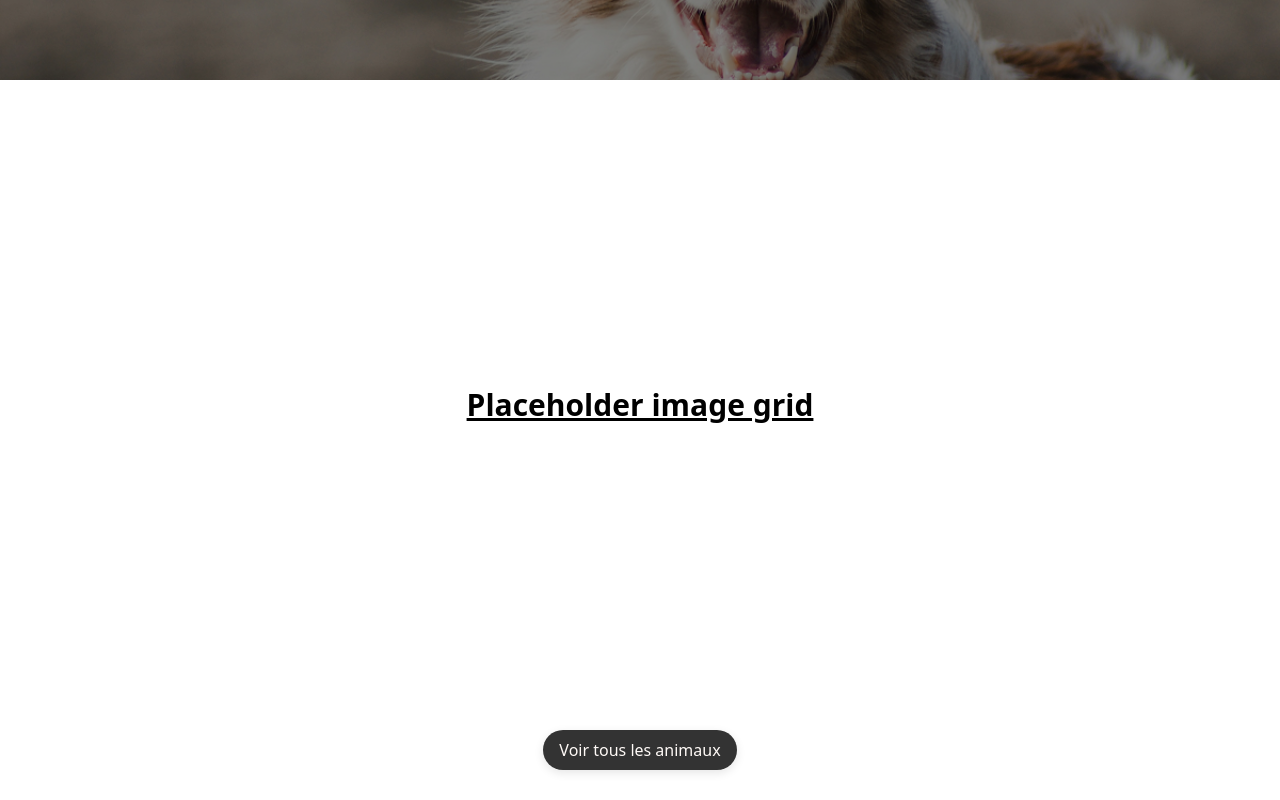
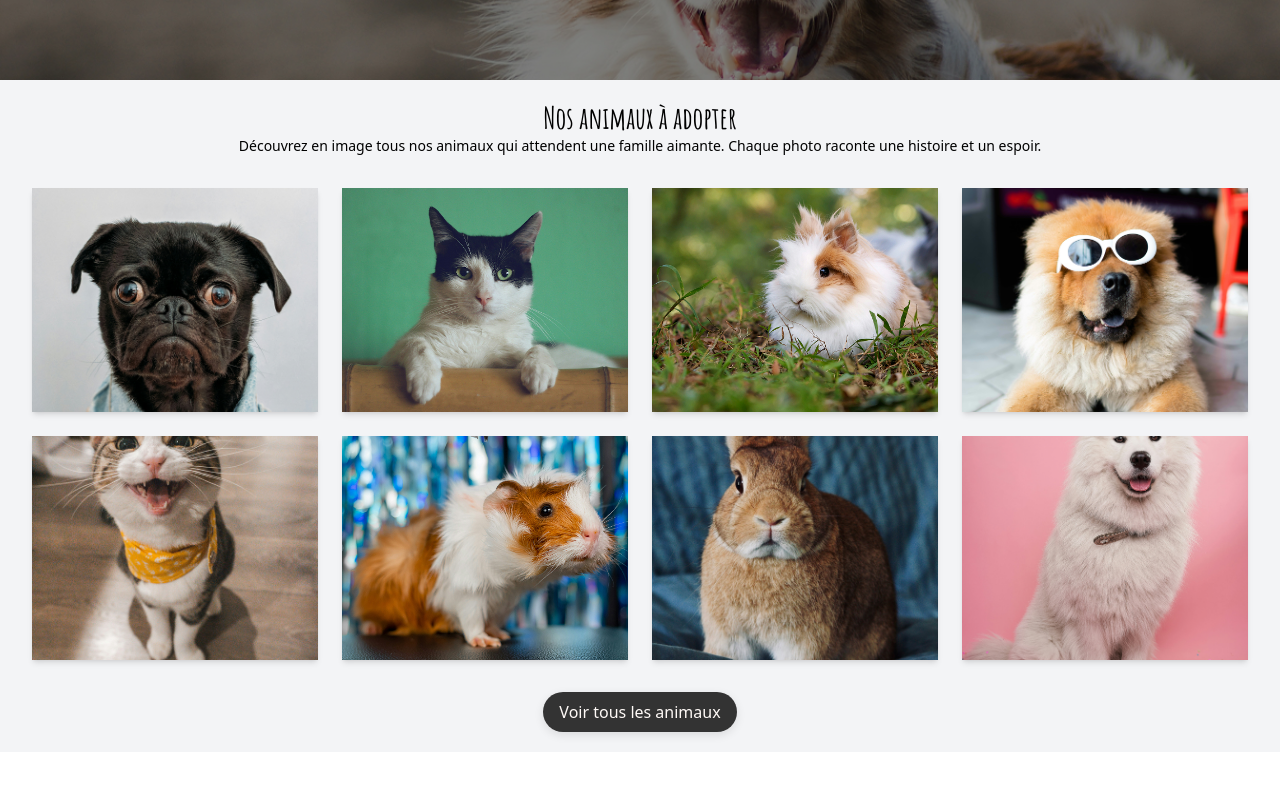
Before and after one commit to gaultierpatrice/adaopte, a React (Vite) app: page / in a window 1280 px wide. Shown: the part 320-1120 px from the top of the page. Built offline with nearby package versions, Linux system fonts and the light colour scheme.

Commit message:
feat: added pictures grid for animals

```diff
--- a/src/pages/LandingPage.tsx
+++ b/src/pages/LandingPage.tsx
@@ -1,7 +1,29 @@
 import ImageWithText from "../components/ImageWithText";
 import Button from "../components/Button.tsx";
+import Card from "../components/Card.tsx";
 import { NavLink } from "react-router-dom";
 import { LuHandHeart } from "react-icons/lu";
+import animals from "../data/data.json";
+
+import charlieimg from "../pictures/charlesdeluvio-K4mSJ7kc0As-unsplash.jpg";
+import miaimg from "../pictures/manja-vitolic-gKXKBY-C-Dk-unsplash.jpg";
+import cocoimg from "../pictures/chan-swan-NKyl19P5IHg-unsplash.jpg";
+import reximg from "../pictures/alan-king-KZv7w34tluA-unsplash.jpg";
+import lunaimg from "../pictures/jae-park-7GX5aICb5i4-unsplash.jpg";
+import biscuitimg from "../pictures/yosei-g-OVgE3m4MHKM-unsplash.jpg";
+import rioimg from "../pictures/melanie-kreutz-IFnknR2Mv5o-unsplash.jpg";
+import rubyimg from "../pictures/peri-stojnic-5Vr_RVPfbMI-unsplash.jpg";
+
+const imageMap: Record<string, string> = {
+  Charlie: charlieimg,
+  Mia: miaimg,
+  Coco: cocoimg,
+  Rex: reximg,
+  Luna: lunaimg,
+  Biscuit: biscuitimg,
+  Rio: rioimg,
+  Ruby: rubyimg,
+};
 
 function LandingPage() {
   return (
@@ -14,12 +36,27 @@ function LandingPage() {
           subtitle="Chaque jour, des milliers d'animaux attendent une famille aimante. Trouvez votre compagnon idéal parmi nos animaux disponibles à l'adoption"
         />
         <div className="flex flex-col items-center w-full">
-          <h2 className="flex flex-col justify-center min-h-[650px] text-3xl font-bold underline">
-            Placeholder image grid
-          </h2>
-          <NavLink to="/listing" className="flex items-center gap-2">
-            <Button className="mb-5">Voir tous les animaux</Button>
-          </NavLink>
+          <section className="flex flex-col justify-center items-center bg-gray-100">
+            <h1 className="flex flex-col justify-center items-center text-3xl font-bold mt-5">
+              Nos animaux à adopter
+            </h1>
+            <p className="justify-center items-center text-sm">
+              Découvrez en image tous nos animaux qui attendent une famille
+              aimante. Chaque photo raconte une histoire et un espoir.
+            </p>
+            <div className="grid grid-cols-4 gap-6 p-8">
+              {animals.map((animal, index) => (
+                <Card
+                  key={index}
+                  imageUrl={imageMap[animal.name] ?? animal.imageUrl}
+                />
+              ))}
+            </div>
+            <NavLink to="/listing" className="flex items-center gap-2">
+              <Button className="mb-5">Voir tous les animaux</Button>
+            </NavLink>
+          </section>
+
           <h2 className="flex flex-col justify-center min-h-[650px] text-3xl font-bold underline">
             Placeholder Comment ca marche
           </h2>
@@ -32,7 +69,7 @@ function LandingPage() {
             </p>
             <div className="flex flex-row justify-center gap-5 px-60">
               <Button>Adopter un animal</Button>
-              <Button variant="secondary">
+              <Button className="gap-2" variant="secondary">
                 Faire un don <LuHandHeart />
               </Button>
               <Button variant="accent">Devenir bénévole</Button>
```
